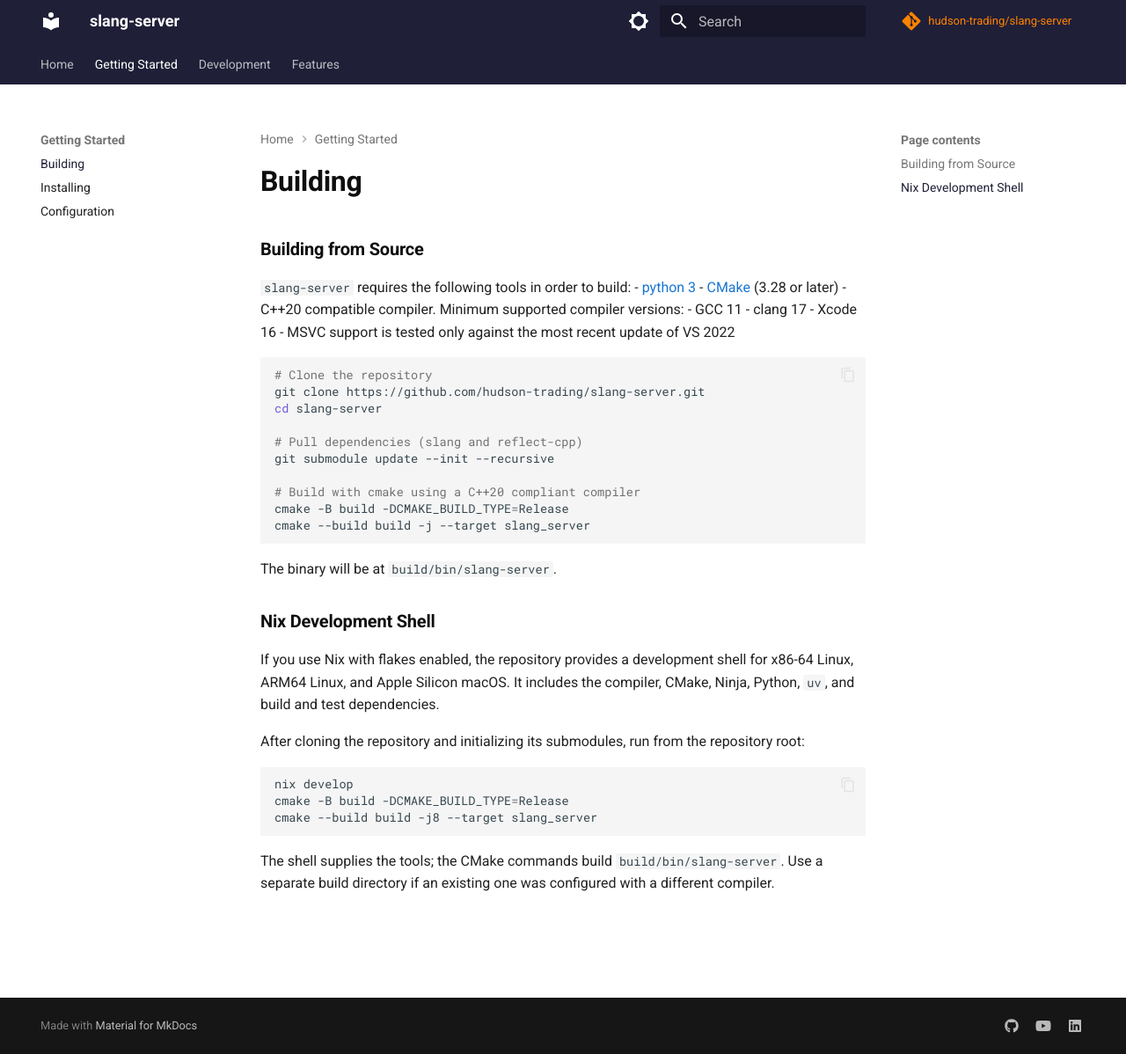
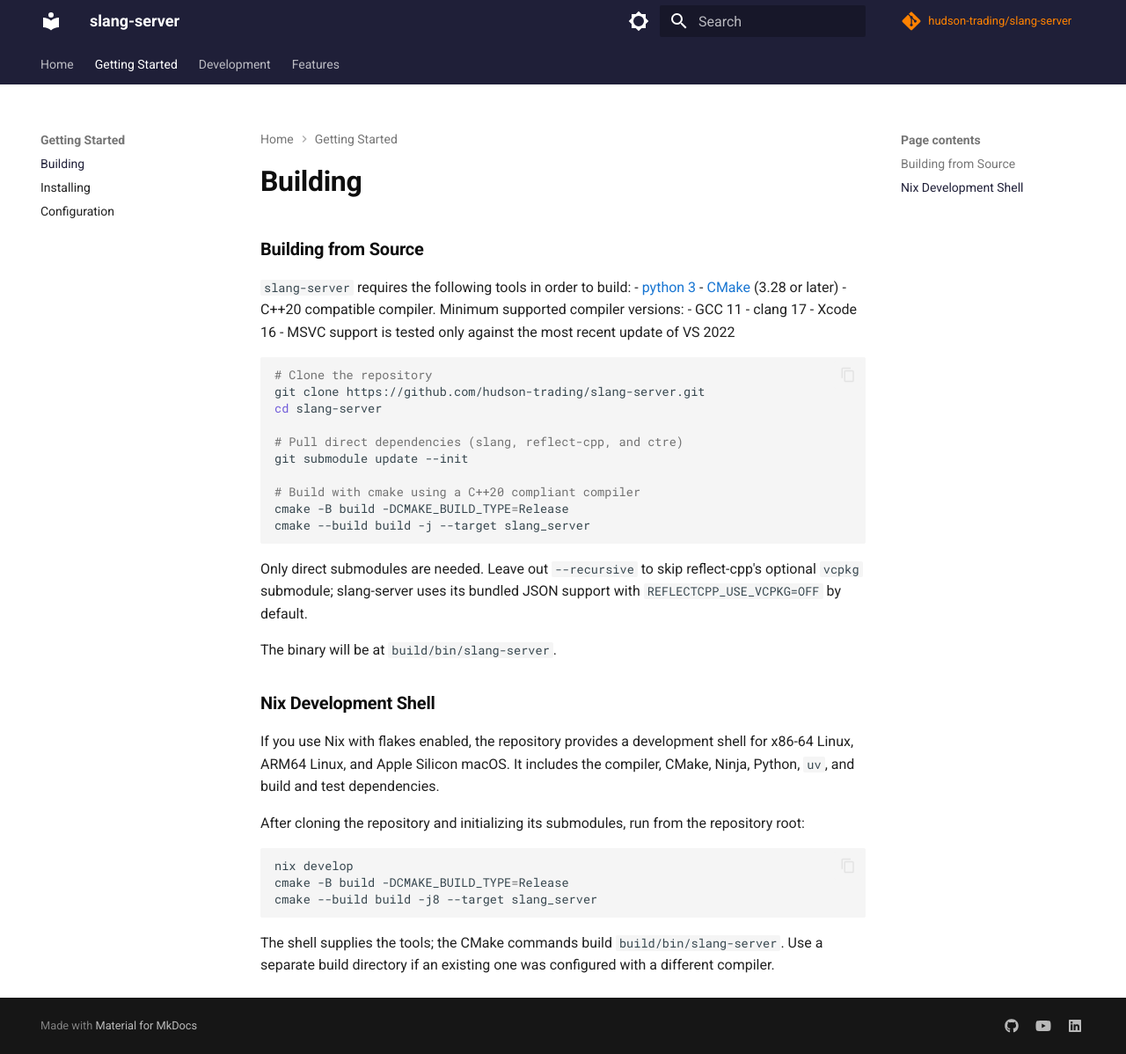
Before and after one commit to hudson-trading/slang-server, an MkDocs documentation site: the page built from docs/start/building.md, in a window 1280 px wide and 1198 px high. Shown: the whole window at 88% size. Built offline with MkDocs 1.6.1 and Material for MkDocs 9.7.7, drawn with Linux system fonts in a browser that asks for light colours; comment, search, counter and statistics services are not loaded.

Commit message:
Builds: don't require recursive submods (#564)

````diff
--- a/docs/start/building.md
+++ b/docs/start/building.md
@@ -16,13 +16,17 @@
 git clone https://github.com/hudson-trading/slang-server.git
 cd slang-server
 
-# Pull dependencies (slang and reflect-cpp)
-git submodule update --init --recursive
+# Pull direct dependencies (slang, reflect-cpp, and ctre)
+git submodule update --init
 
 # Build with cmake using a C++20 compliant compiler
 cmake -B build -DCMAKE_BUILD_TYPE=Release
 cmake --build build -j --target slang_server
 ```
+
+Only direct submodules are needed. Leave out `--recursive` to skip reflect-cpp's
+optional `vcpkg` submodule; slang-server uses its bundled JSON support with
+`REFLECTCPP_USE_VCPKG=OFF` by default.
 
 The binary will be at `build/bin/slang-server`.
 
````
Also changed, not shown: 1 other file.
